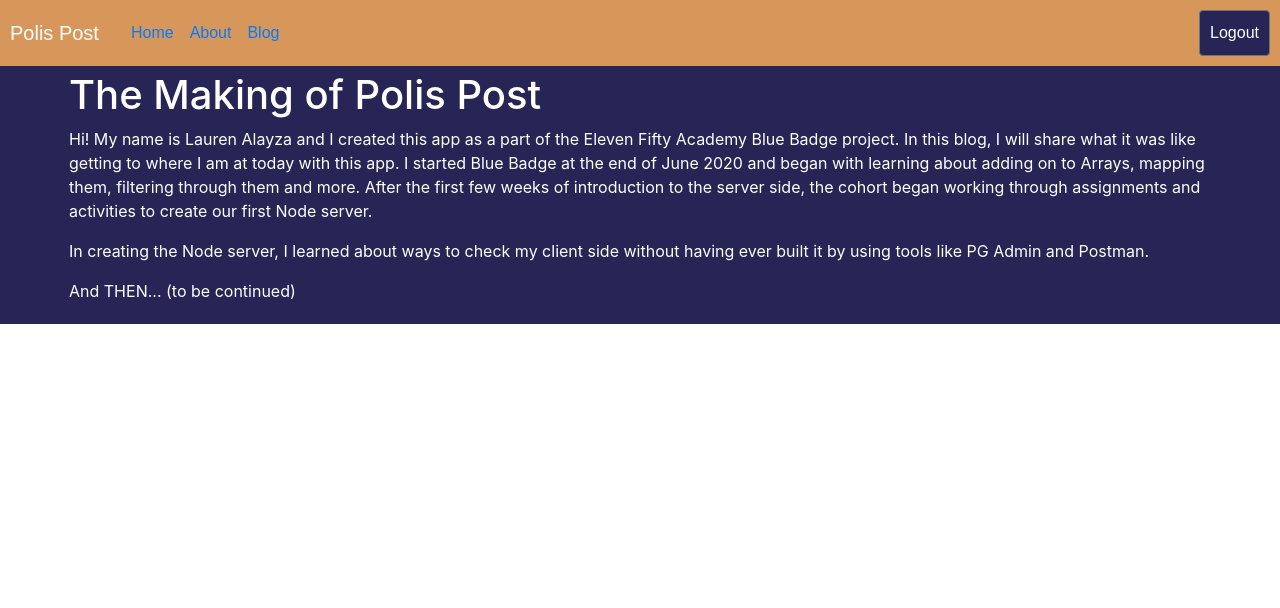
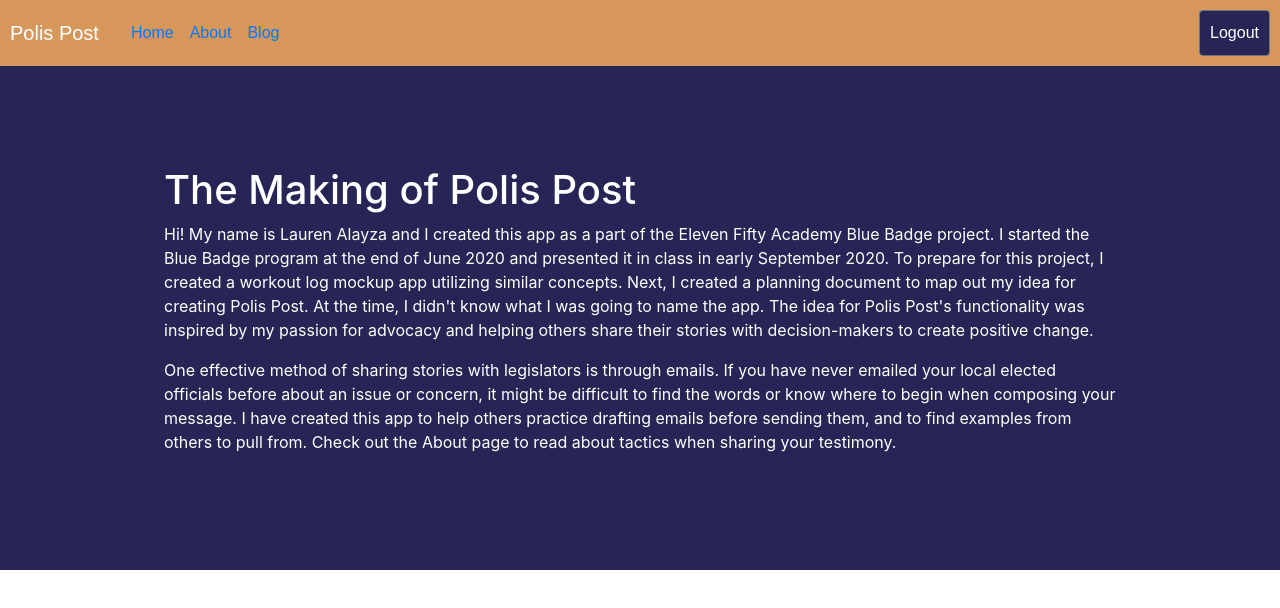
Before and after one commit to LaurenAlayza/bb-proj-reactstrap, a React (Create React App) app: page /blog in a window 1280 px wide. Shown: the top 608 px of the page. Built offline with nearby package versions, Linux system fonts and the light colour scheme.

Commit message:
final ish touches

```diff
--- a/src/home/Blog.js
+++ b/src/home/Blog.js
@@ -7,7 +7,7 @@
 const maindivstyle = {
   margin: "auto",
   width: "90%",
-  padding: "5px",
+  padding: "100px",
 };
 const Blog = () => {
   return (
@@ -16,20 +16,25 @@
         <h1>The Making of Polis Post</h1>
         <p>
           Hi! My name is Lauren Alayza and I created this app as a part of the
-          Eleven Fifty Academy Blue Badge project. In this blog, I will share
-          what it was like getting to where I am at today with this app. I
-          started Blue Badge at the end of June 2020 and began with learning
-          about adding on to Arrays, mapping them, filtering through them and
-          more. After the first few weeks of introduction to the server side,
-          the cohort began working through assignments and activities to create
-          our first Node server.
+          Eleven Fifty Academy Blue Badge project. I started the Blue Badge
+          program at the end of June 2020 and presented it in class in early
+          September 2020. To prepare for this project, I
+          created a workout log mockup app utilizing similar concepts. Next, I
+          created a planning document to map out my idea for creating Polis
+          Post. At the time, I didn't know what I was going to name the app. The
+          idea for Polis Post's functionality was inspired by my passion for advocacy and
+          helping others share their stories with decision-makers to create
+          positive change.
         </p>
         <p>
-          In creating the Node server, I learned about ways to check my client
-          side without having ever built it by using tools like PG Admin and
-          Postman.
+          One effective method of sharing stories with legislators is through
+          emails. If you have never emailed your local elected officials before
+          about an issue or concern, it might be difficult to find the words or
+          know where to begin when composing your message. I have created this app
+          to help others practice drafting emails before sending them, and to find
+          examples from others to pull from. Check out the About page to read about
+          tactics when sharing your testimony.
         </p>
-        <p>And THEN... (to be continued)</p>
       </div>
     </div>
   );
```
